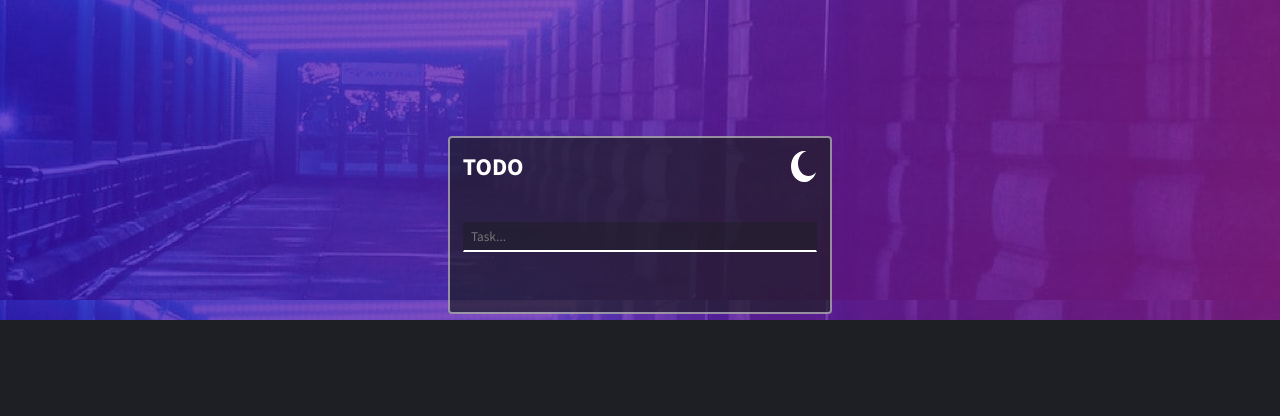
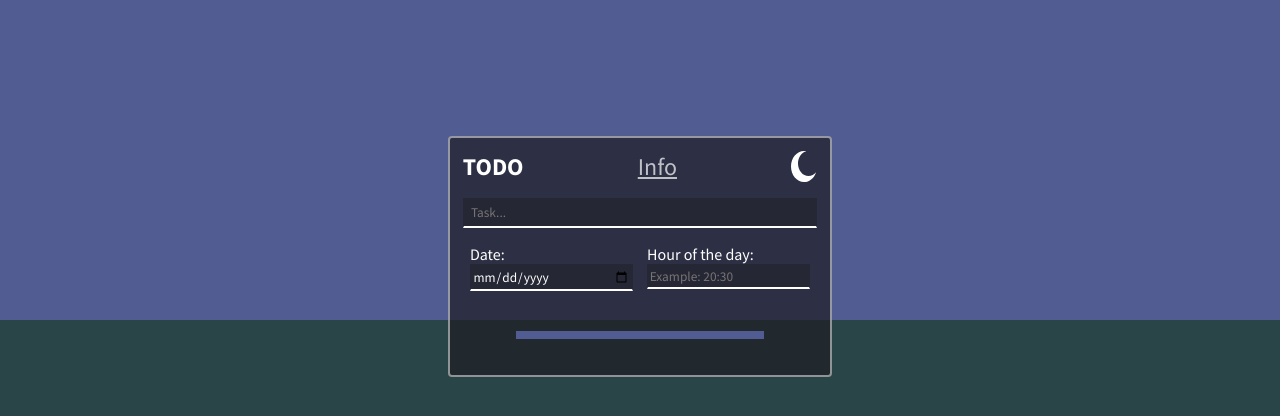
Before and after one commit to GSVcoder/To-Do-App, a plain HTML site: page index.html in a window 1280 px wide. Drawn offline with Linux system fonts and the light colour scheme.

Commit message:
Minor improvements

```diff
--- a/index.html
+++ b/index.html
@@ -26,11 +26,39 @@
       <section class="toDo" id="toDo">
         <div class="titleDiv">
           <h1>TODO</h1>
+          <h1 class="h1">Info</h1>
           <img src="/images/icon-moon.svg" class="img" />
         </div>
         <div class="addNoteDiv">
           <input type="text" id="taskTxt" placeholder="Task..." />
+          <div class="inputsTimeDiv">
+            <div class="one">
+              <label class="lbl1">Date:</label>
+              <input type="date" id="date" />
+            </div>
+            <div class="two">
+              <label style="margin-top: 2vh">Hour of the day:</label>
+              <input
+                type="number"
+                min="0"
+                max="24"
+                id="time"
+                placeholder="Example: 20:30"
+              />
+            </div>
+          </div>
         </div>
+        <div
+          style="
+            margin-top: 5vh;
+            margin-bottom: 2vh;
+            width: 70%;
+            height: 1vh;
+            background-color: rgba(81, 93, 146, 1);
+            display: flex;
+            align-self: center;
+          "
+        ></div>
         <div class="notesDiv">
           <ul class="ulNotesDiv"></ul>
         </div>
--- a/script.js
+++ b/script.js
@@ -1,5 +1,7 @@
 var taskTxt = document.querySelector("#taskTxt");
 var ulNotesDiv = document.querySelector(".ulNotesDiv");
+let date = document.querySelector("#date");
+let time = document.querySelector("#time");
 
 // Add new to to with ENTER
 taskTxt.addEventListener("keypress", function (event) {
@@ -28,6 +30,7 @@ function createNote() {
   delBtn.textContent = "X";
   li.append(checkbox, span, delBtn);
   ulNotesDiv.append(li);
+  dateAndTime();
 }
 
 // Mark completed/uncompleted
@@ -56,3 +59,9 @@ ulNotesDiv.addEventListener("dblclick", (e) => {
     e.target.parentElement.remove();
   }
 });
+
+// Get input of date and time
+function dateAndTime() {
+  console.log(date.value);
+  console.log(time.value);
+}
--- a/style.css
+++ b/style.css
@@ -20,13 +20,12 @@ body {
 }
 
 #header {
-  background-color: #9da7d7;
-  background-image: url("/images/bg-desktop-dark.jpg");
+  background-color: rgb(81, 93, 146);
   height: 40vh;
 }
 
 #middle {
-  background-color: rgb(30, 31, 36);
+  background-color: rgb(41, 69, 71);
   height: 100vh;
 }
 
@@ -45,6 +44,10 @@ body {
   background-color: rgba(30, 31, 36, 0.7);
 }
 
+.addNoteDiv {
+  flex-direction: column;
+}
+
 .titleDiv,
 .addNoteDiv {
   width: 100%;
@@ -54,7 +57,7 @@ body {
 
 .addNoteDiv #taskTxt {
   width: 100%;
-  margin-block: 5vh;
+  margin: 2vh 0 2vh 0;
   background-color: rgba(30, 31, 36, 0.5);
   border: none;
   border-bottom: solid 2px rgba(255, 255, 255, 1);
@@ -63,9 +66,25 @@ body {
   border-right: solid 1px transparent;
   color: white;
   padding: 1.5% 2%;
+  margin-bottom: 2vh;
 }
 
-.addNoteDiv #taskTxt:focus {
+.addNoteDiv #date,
+.addNoteDiv #time {
+  width: 100%;
+  background-color: rgba(30, 31, 36, 0.5);
+  border: none;
+  border-bottom: solid 2px rgba(255, 255, 255, 1);
+  border-top: solid 1px transparent;
+  border-left: solid 1px transparent;
+  border-right: solid 1px transparent;
+  color: white;
+  padding: 1.5% 1%;
+}
+
+.addNoteDiv #taskTxt:focus,
+.addNoteDiv #date:focus,
+.addNoteDiv #time:focus {
   border-bottom: solid 2px rgba(255, 255, 255, 1);
   border-top: solid 1px rgba(255, 255, 255, 0.5);
   border-left: solid 1px rgba(255, 255, 255, 0.5);
@@ -118,3 +137,20 @@ body {
   border-left: solid 2px rgba(255, 255, 255, 0.7);
   border-right: solid 2px rgba(255, 255, 255, 0.7);
 }
+
+.h1 {
+  cursor: pointer;
+  font-weight: 400;
+  text-decoration: underline;
+  color: rgba(255, 255, 255, 0.7);
+}
+
+.inputsTimeDiv {
+  display: flex;
+}
+
+.one,
+.two {
+  width: 50%;
+  margin: 0 2%;
+}
```
Also changed, not shown: design/active-states-dark.jpg (deleted), design/active-states-light.jpg (deleted), design/desktop-design-dark.jpg (deleted), design/desktop-design-light.jpg (deleted), design/desktop-preview.jpg (deleted), design/mobile-design-dark.jpg (deleted), design/mobile-design-light.jpg (deleted), images/bg-desktop-dark.jpg (deleted), images/bg-desktop-light.jpg (deleted), images/bg-mobile-dark.jpg (deleted), images/bg-mobile-light.jpg (deleted), images/favicon-32x32.png (deleted).
